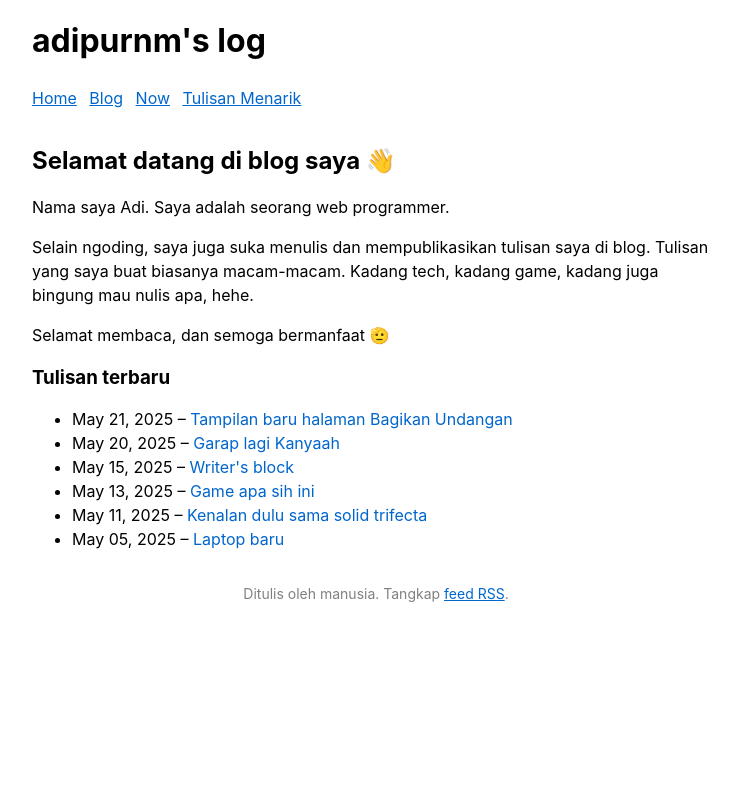
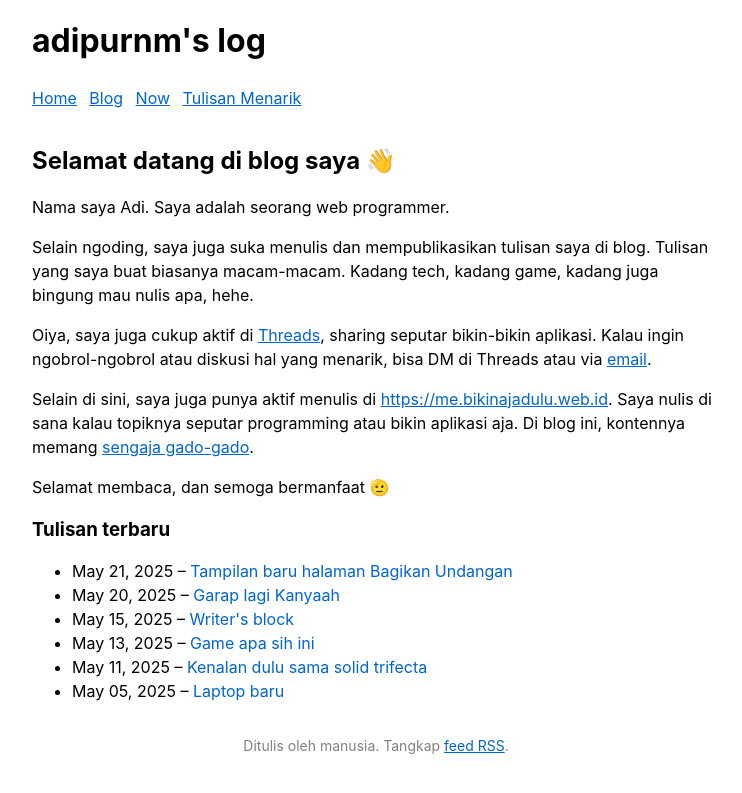
Before and after one commit to adiprnm/weblog, a Jekyll site: the page built from index.html, in a window 1280 px wide. Shown: the top 793 px of the page, without its empty margins (264-1006 px from the left). Built offline with Jekyll 4.4.1, drawn with Linux system fonts in a browser that asks for light colours.

Commit message:
Add posts count and update homepage description

```diff
--- a/blog.html
+++ b/blog.html
@@ -11,7 +11,7 @@ reply_to_email: none
   <h1>Archives</h1>
   {% for year in posts_by_year %}
     <details class="mt-2" {% if forloop.first %}open{% endif %}>
-      <summary>{{ year.name }}</summary>
+      <summary>{{ year.name }} ({{ year.items | size }})</summary>
 
       <ul>
         {% for post in year.items %}
--- a/index.html
+++ b/index.html
@@ -10,6 +10,10 @@ reply_to_email: none
 
 <p>Selain ngoding, saya juga suka menulis dan mempublikasikan tulisan saya di blog. Tulisan yang saya buat biasanya macam-macam. Kadang tech, kadang game, kadang juga bingung mau nulis apa, hehe.</p>
 
+<p>Oiya, saya juga cukup aktif di <a href="https://www.threads.com/@by.adipurnm">Threads</a>, sharing seputar bikin-bikin aplikasi. Kalau ingin ngobrol-ngobrol atau diskusi hal yang menarik, bisa DM di Threads atau via <a href="mailto:adi@adipurnm.my.id">email</a>.</p>
+
+<p>Selain di sini, saya juga punya aktif menulis di <a href="https://me.bikinajadulu.web.id">https://me.bikinajadulu.web.id</a>. Saya nulis di sana kalau topiknya seputar programming atau bikin aplikasi aja. Di blog ini, kontennya memang <a href="/konten-gado-gado">sengaja gado-gado</a>.</p>
+
 <p>Selamat membaca, dan semoga bermanfaat 🫡 </p>
 
 <h3>Tulisan terbaru</h3>
```
